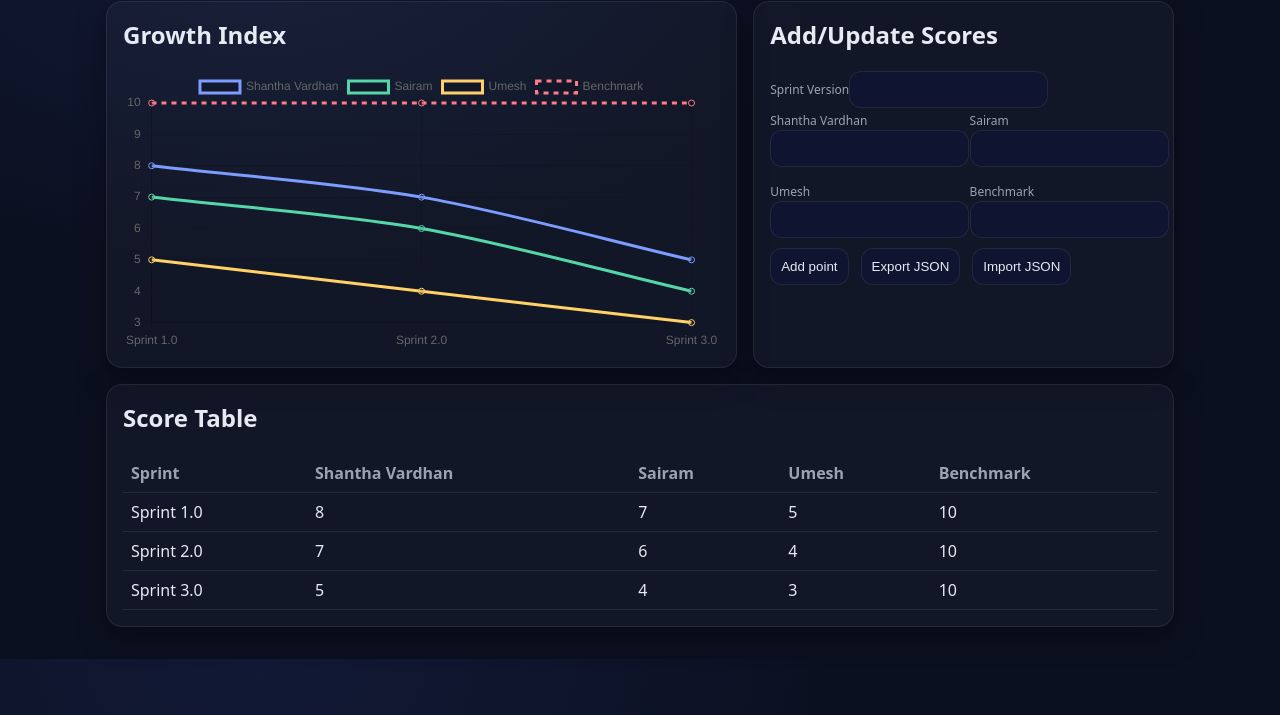
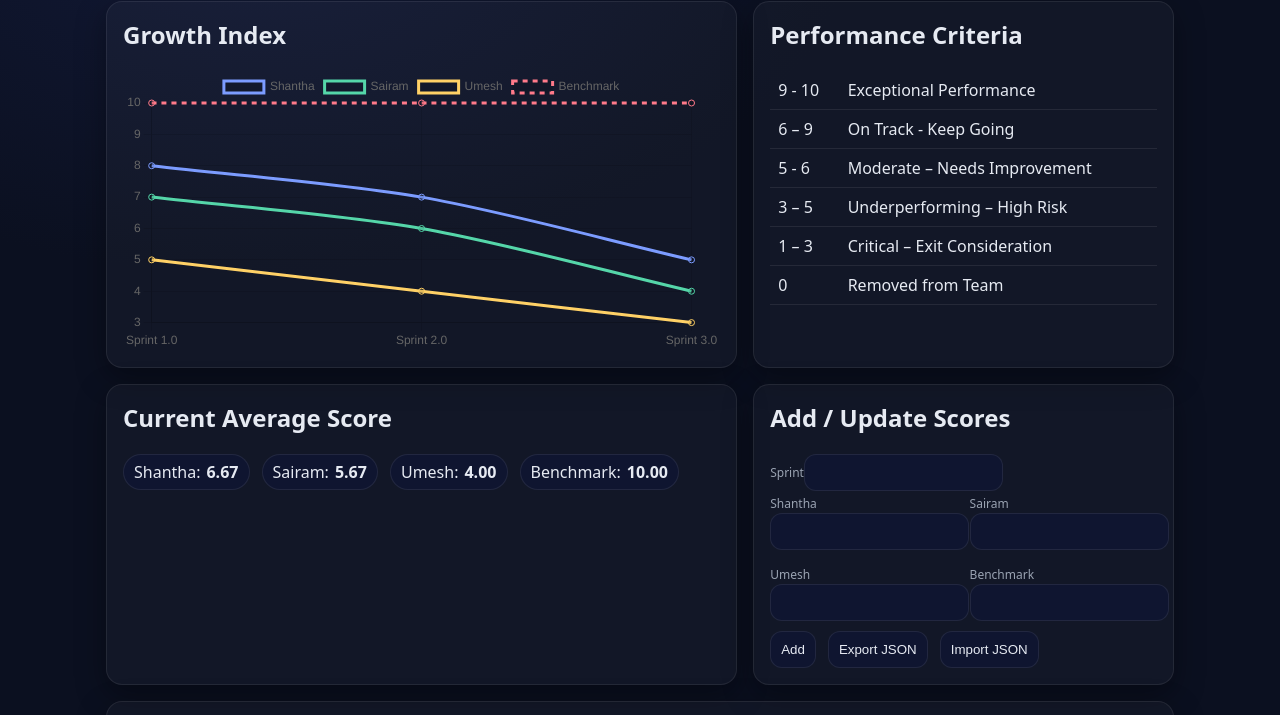
Before and after one commit to haneeshjallipalli/PL-Growth-Tracker, a plain HTML site: page index.html in a window 1280 px wide. Shown: the part 85-800 px from the top of the page. Drawn offline with nearby package versions, Linux system fonts and the light colour scheme.

Commit message:
new features v1.0

```diff
--- a/index.html
+++ b/index.html
@@ -4,66 +4,59 @@
     <meta charset="utf-8" />
     <meta name="viewport" content="width=device-width, initial-scale=1" />
     <title>Progress Tracker (3 Students + Benchmark)</title>
+
     <style>
         :root{
-      --bg: #0b1020;
-      --card: #12172a;
-      --muted: #9aa3b2;
-      --text: #e6eaf2;
-      --accent: #7c9cff;
-      --success: #55d6a9;
-      --warning: #ffd166;
-      --danger: #ff7a8a;
-      --radius: 16px;
-      --shadow: 0 10px 30px rgba(0,0,0,.35);
+          --bg:#0b1020;
+          --card:#12172a;
+          --muted:#9aa3b2;
+          --text:#e6eaf2;
+          --radius:16px;
+          --shadow:0 10px 30px rgba(0,0,0,.35);
         }
         *{box-sizing:border-box}
         body{
           margin:0;
-      font-family: system-ui;
-      background: radial-gradient(1000px 600px at 20% 0%, #121936 0,#0b1020 60%);
-      color: var(--text);
+          font-family:system-ui;
+          background:radial-gradient(1000px 600px at 20% 0%, #121936 0,#0b1020 60%);
+          color:var(--text);
         }
         .container{max-width:1100px;margin:32px auto;padding:0 16px}
-    header{display:flex;justify-content:space-between;align-items:center;flex-wrap:wrap;gap:12px;margin-bottom:16px}
+        header{display:flex;justify-content:space-between;align-items:center;flex-wrap:wrap;gap:12px}
         header h1{margin:0;font-size:28px}
+
         .legend{display:flex;gap:8px;flex-wrap:wrap}
         .tag{display:flex;align-items:center;gap:6px;padding:6px 10px;border-radius:999px;background:#0f1530;border:1px solid rgba(255,255,255,.08)}
         .dot{width:10px;height:10px;border-radius:50%}
 
-    .grid{display:grid;grid-template-columns:1.2fr .8fr;gap:16px}
+        .grid{display:grid;grid-template-columns:1.2fr .8fr;gap:16px;margin-top:16px}
         @media(max-width:900px){.grid{grid-template-columns:1fr}}
 
         .card{background:rgba(255,255,255,.03);border:1px solid rgba(255,255,255,.08);border-radius:16px;padding:16px;box-shadow:var(--shadow)}
         h2{margin-top:0}
 
         .row{display:flex;gap:12px;flex-wrap:wrap}
-    .field{flex:1;min-width:150px}
+        .field{flex:1;min-width:140px}
         label{font-size:12px;color:var(--muted)}
-    input,button{
-      padding:10px;
-      border-radius:12px;
-      border:1px solid rgba(255,255,255,.08);
-      background:#0f1530;
-      color:var(--text);
-    }
+        input,button{padding:10px;border-radius:12px;border:1px solid rgba(255,255,255,.08);background:#0f1530;color:var(--text)}
         button{cursor:pointer}
 
-    .chart-wrap{position:relative;margin-top:8px;height:280px;border-radius:12px}
-    #chart{width:100% !important;height:100% !important;}
+        .chart-wrap{position:relative;height:280px}
+        #chart{width:100%!important;height:100%!important}
 
-    table{width:100%;border-collapse:collapse;margin-top:10px}
+        table{width:100%;border-collapse:collapse}
         th,td{padding:8px;border-bottom:1px solid rgba(255,255,255,.08);text-align:left}
         th{color:var(--muted)}
-    tr:hover td{background:rgba(255,255,255,.05)}
     </style>
 </head>
+
 <body>
 <div class="container">
+
     <header>
         <h1>Progress Tracker</h1>
         <div class="legend">
-        <span class="tag"><span class="dot" style="background:#7c9cff"></span>Shantha Vardhan</span>
+            <span class="tag"><span class="dot" style="background:#7c9cff"></span>Shantha</span>
             <span class="tag"><span class="dot" style="background:#55d6a9"></span>Sairam</span>
             <span class="tag"><span class="dot" style="background:#ffd166"></span>Umesh</span>
             <span class="tag"><span class="dot" style="background:#ff7a8a"></span>Benchmark</span>
@@ -71,6 +64,8 @@
     </header>
 
     <div class="grid">
+
+        <!-- Chart -->
         <section class="card">
             <h2>Growth Index</h2>
             <div class="chart-wrap">
@@ -78,212 +73,154 @@
             </div>
         </section>
 
+        <!-- Criteria -->
         <section class="card">
-        <h2>Add/Update Scores</h2>
+            <h2>Performance Criteria</h2>
+            <table>
+                <tr><td>9 - 10</td><td>Exceptional Performance</td></tr>
+                <tr><td>6 – 9</td><td>On Track - Keep Going</td></tr>
+                <tr><td>5 - 6</td><td>Moderate – Needs Improvement</td></tr>
+                <tr><td>3 – 5</td><td>Underperforming – High Risk</td></tr>
+                <tr><td>1 – 3</td><td>Critical – Exit Consideration</td></tr>
+                <tr><td>0</td><td>Removed from Team</td></tr>
+            </table>
+        </section>
+
+        <!-- Average -->
+        <section class="card">
+            <h2>Current Average Score</h2>
+            <div class="row">
+                <div class="tag">Shantha: <strong id="avg1">–</strong></div>
+                <div class="tag">Sairam: <strong id="avg2">–</strong></div>
+                <div class="tag">Umesh: <strong id="avg3">–</strong></div>
+                <div class="tag">Benchmark: <strong id="avgBm">–</strong></div>
+            </div>
+        </section>
+
+        <!-- Form -->
+        <section class="card">
+            <h2>Add / Update Scores</h2>
             <form id="form">
                 <div class="row">
-            <div class="field"><label>Sprint Version</label><input id="label" required /></div>
+                    <div class="field"><label>Sprint</label><input id="label" required></div>
                 </div>
                 <div class="row">
-            <div class="field"><label>Shantha Vardhan</label><input id="s1" type="number" required></div>
+                    <div class="field"><label>Shantha</label><input id="s1" type="number" required></div>
                     <div class="field"><label>Sairam</label><input id="s2" type="number" required></div>
                     <div class="field"><label>Umesh</label><input id="s3" type="number" required></div>
                     <div class="field"><label>Benchmark</label><input id="bm" type="number" required></div>
                 </div>
                 <div class="row" style="margin-top:10px">
-            <button type="submit">Add point</button>
+                    <button>Add</button>
                     <button type="button" id="exportBtn">Export JSON</button>
                     <button type="button" id="importBtn">Import JSON</button>
-            <input type="file" id="importFile" accept="application/json" style="display:none" />
+                    <input type="file" id="importFile" hidden>
                 </div>
             </form>
         </section>
 
+        <!-- Table -->
         <section class="card" style="grid-column:1/-1">
             <h2>Score Table</h2>
             <table id="table">
                 <thead>
-            <tr>
-              <th>Sprint</th>
-              <th>Shantha Vardhan</th>
-              <th>Sairam</th>
-              <th>Umesh</th>
-              <th>Benchmark</th>
-            </tr>
+                <tr><th>Sprint</th><th>Shantha</th><th>Sairam</th><th>Umesh</th><th>Benchmark</th></tr>
                 </thead>
                 <tbody></tbody>
             </table>
         </section>
+
     </div>
 </div>
 
 <script src="https://cdn.jsdelivr.net/npm/chart.js"></script>
 <script>
-let data = {
-  labels: [],
-  s1: [],
-  s2: [],
-  s3: [],
-  bm: []
-};
-
+    let data={labels:[],s1:[],s2:[],s3:[],bm:[]};
     let chart;
 
-const formEl   = document.getElementById("form");
-const labelEl  = document.getElementById("label");
-const s1El     = document.getElementById("s1");
-const s2El     = document.getElementById("s2");
-const s3El     = document.getElementById("s3");
-const bmEl     = document.getElementById("bm");
-const exportBtn = document.getElementById("exportBtn");
-const importBtn = document.getElementById("importBtn");
-const importFile = document.getElementById("importFile");
+    const avg=(a)=>a.length?(a.reduce((x,y)=>x+y,0)/a.length).toFixed(2):"–";
 
-const ctx = document.getElementById("chart");
-
-async function initData() {
-  // 1. Try localStorage first (per-device saved data)
-  const saved = localStorage.getItem("student-data");
-  if (saved) {
-    try {
-      data = JSON.parse(saved);
-      if (!Array.isArray(data.labels)) throw new Error("bad");
-      return;
-    } catch (e) {
-      console.warn("Failed to parse localStorage, falling back to data.json");
-    }
+    function renderAverages(){
+      avg1.textContent=avg(data.s1);
+      avg2.textContent=avg(data.s2);
+      avg3.textContent=avg(data.s3);
+      avgBm.textContent=avg(data.bm);
     }
 
-  // 2. Otherwise, load from data.json in the repo (shared across devices)
-  try {
-    const res = await fetch("data.json", {cache: "no-store"});
-    if (res.ok) {
-      const json = await res.json();
-      if (
-        json &&
-        Array.isArray(json.labels) &&
-        Array.isArray(json.s1) &&
-        Array.isArray(json.s2) &&
-        Array.isArray(json.s3) &&
-        Array.isArray(json.bm)
-      ) {
-        data = json;
-      }
-    }
-  } catch (e) {
-    console.warn("Could not load data.json, starting empty.", e);
-  }
+    function renderTable(){
+      table.querySelector("tbody").innerHTML=data.labels.map((l,i)=>
+        `<tr><td>${l}</td><td>${data.s1[i]}</td><td>${data.s2[i]}</td><td>${data.s3[i]}</td><td>${data.bm[i]}</td></tr>`
+      ).join("");
     }
 
-function setupChart() {
-  chart = new Chart(ctx,{
+    async function init(){
+      const saved=localStorage.getItem("student-data");
+      if(saved) data=JSON.parse(saved);
+      else{
+        try{
+          const r=await fetch("data.json",{cache:"no-store"});
+          if(r.ok) data=await r.json();
+        }catch{}
+      }
+
+      chart=new Chart(chartCanvas,{
         type:"line",
-    data:{
-      labels:data.labels,
-      datasets:[
-        {label:"Shantha Vardhan",data:data.s1,borderColor:"#7c9cff",tension:.3},
+        data:{labels:data.labels,datasets:[
+          {label:"Shantha",data:data.s1,borderColor:"#7c9cff",tension:.3},
           {label:"Sairam",data:data.s2,borderColor:"#55d6a9",tension:.3},
           {label:"Umesh",data:data.s3,borderColor:"#ffd166",tension:.3},
           {label:"Benchmark",data:data.bm,borderColor:"#ff7a8a",borderDash:[5,5],tension:.3}
-      ]
-    },
+        ]},
         options:{responsive:true,maintainAspectRatio:false}
       });
+
+      renderTable();
+      renderAverages();
     }
 
-function renderTable(){
-  const tbody = document.querySelector("#table tbody");
-  tbody.innerHTML = "";
-  data.labels.forEach((l,i)=>{
-    tbody.innerHTML += `<tr>
-      <td>${l}</td>
-      <td>${data.s1[i]}</td>
-      <td>${data.s2[i]}</td>
-      <td>${data.s3[i]}</td>
-      <td>${data.bm[i]}</td>
-    </tr>`;
-  });
-}
+    form.onsubmit=e=>{
+      e.preventDefault();
+      data.labels.push(label.value);
+      data.s1.push(+s1.value);
+      data.s2.push(+s2.value);
+      data.s3.push(+s3.value);
+      data.bm.push(+bm.value);
 
-// Add point
-formEl.onsubmit = e => {
-  e.preventDefault();
-  const l = labelEl.value;
-  data.labels.push(l);
-  data.s1.push(+s1El.value);
-  data.s2.push(+s2El.value);
-  data.s3.push(+s3El.value);
-  data.bm.push(+bmEl.value);
-
-  // Save per-device
       localStorage.setItem("student-data",JSON.stringify(data));
-
-  chart.data.labels = data.labels;
-  chart.data.datasets[0].data = data.s1;
-  chart.data.datasets[1].data = data.s2;
-  chart.data.datasets[2].data = data.s3;
-  chart.data.datasets[3].data = data.bm;
       chart.update();
-
       renderTable();
-  formEl.reset();
+      renderAverages();
+      form.reset();
     };
 
-// Export JSON (you can upload this as data.json to GitHub)
-exportBtn.onclick = () => {
-  const blob = new Blob([JSON.stringify(data,null,2)], {type: "application/json"});
-  const url = URL.createObjectURL(blob);
-  const a = document.createElement("a");
-  a.href = url;
-  a.download = "students-growth-data.json";
+    exportBtn.onclick=()=>{
+      const b=new Blob([JSON.stringify(data,null,2)],{type:"application/json"});
+      const a=document.createElement("a");
+      a.href=URL.createObjectURL(b);
+      a.download="students-growth-data.json";
       a.click();
-  setTimeout(()=>URL.revokeObjectURL(url), 1000);
     };
 
-// Import JSON (from exported file)
-importBtn.onclick = () => importFile.click();
-
-importFile.onchange = (e) => {
-  const file = e.target.files[0];
-  if (!file) return;
-  const reader = new FileReader();
-  reader.onload = (ev) => {
-    try {
-      const obj = JSON.parse(ev.target.result);
-      if (
-        obj &&
-        Array.isArray(obj.labels) &&
-        Array.isArray(obj.s1) &&
-        Array.isArray(obj.s2) &&
-        Array.isArray(obj.s3) &&
-        Array.isArray(obj.bm)
-      ) {
-        data = obj;
-        localStorage.setItem("student-data", JSON.stringify(data));
-        chart.data.labels = data.labels;
-        chart.data.datasets[0].data = data.s1;
-        chart.data.datasets[1].data = data.s2;
-        chart.data.datasets[2].data = data.s3;
-        chart.data.datasets[3].data = data.bm;
+    importBtn.onclick=()=>importFile.click();
+    importFile.onchange=e=>{
+      const r=new FileReader();
+      r.onload=ev=>{
+        data=JSON.parse(ev.target.result);
+        localStorage.setItem("student-data",JSON.stringify(data));
+        chart.data.labels=data.labels;
+        chart.data.datasets[0].data=data.s1;
+        chart.data.datasets[1].data=data.s2;
+        chart.data.datasets[2].data=data.s3;
+        chart.data.datasets[3].data=data.bm;
         chart.update();
         renderTable();
-      } else {
-        alert("Invalid JSON format.");
-      }
-    } catch (err) {
-      alert("Could not read file.");
-    }
+        renderAverages();
       };
-  reader.readAsText(file);
-  e.target.value = "";
+      r.readAsText(e.target.files[0]);
     };
 
-// Initialise everything
-(async function(){
-  await initData();
-  setupChart();
-  renderTable();
-})();
+    const chartCanvas=document.getElementById("chart");
+    init();
 </script>
 </body>
 </html>
```
Lines whose indentation alone changed are shown as unchanged.
